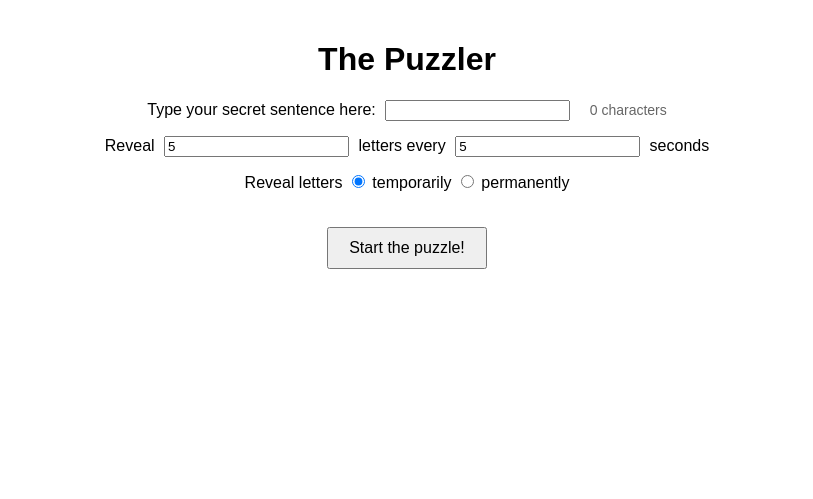
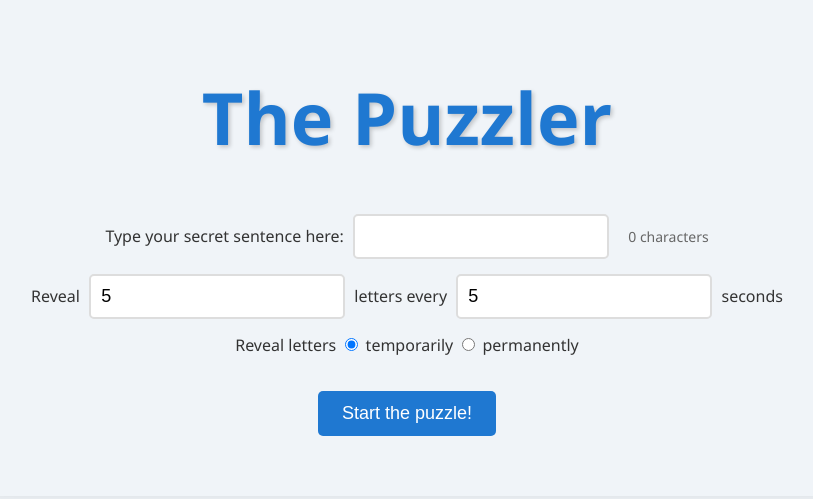
Before and after one commit to IpManA/ThePuzzlerGame, a plain HTML site: page index.html in a window 1280 px wide. Shown: the whole page, without its empty margins (233-1046 px from the left). Drawn offline with Linux system fonts and the light colour scheme.

Commit message:
Update styles.css

```diff
--- a/styles.css
+++ b/styles.css
@@ -1,13 +1,21 @@
 body {
-    font-family: Arial, sans-serif;
+    font-family: 'Segoe UI', Tahoma, Geneva, Verdana, sans-serif;
     max-width: 800px;
     margin: 0 auto;
     padding: 20px;
     text-align: center;
+    background-color: #f0f4f8;
+    color: #333;
+    border-radius: 10px;
+    box-shadow: 0 0 15px rgba(0, 0, 0, 0.1);
 }
 
 header {
     margin-bottom: 20px;
+    font-size: 36px;
+    font-weight: bold;
+    color: #1f78d1;
+    text-shadow: 2px 2px 4px rgba(0, 0, 0, 0.2);
 }
 
 .input-group {
@@ -17,24 +25,50 @@ header {
 input[type="password"],
 input[type="number"] {
     margin: 0 5px;
+    padding: 10px;
+    font-size: 18px;
+    border: 2px solid #ddd;
+    border-radius: 5px;
+    transition: border-color 0.3s;
+}
+
+input[type="password"]:focus,
+input[type="number"]:focus {
+    border-color: #1f78d1;
+    outline: none;
 }
 
 button {
     display: inline-block;
     margin: 20px 0;
-    padding: 10px 20px;
-    font-size: 16px;
+    padding: 12px 24px;
+    font-size: 18px;
+    color: #fff;
+    background-color: #1f78d1;
+    border: none;
+    border-radius: 5px;
+    cursor: pointer;
+    transition: background-color 0.3s, transform 0.2s;
+}
+
+button:hover {
+    background-color: #155a9b;
+    transform: scale(1.05);
 }
 
 #puzzle-output {
     font-size: 72px;
     line-height: 1.5;
     margin-top: 20px;
+    letter-spacing: 5px;
+    color: #1f78d1;
+    text-shadow: 4px 4px 8px rgba(0, 0, 0, 0.2);
 }
 
 .hidden {
     background-color: black;
     color: black;
+    border-radius: 5px;
 }
 
 #char-count {
```
